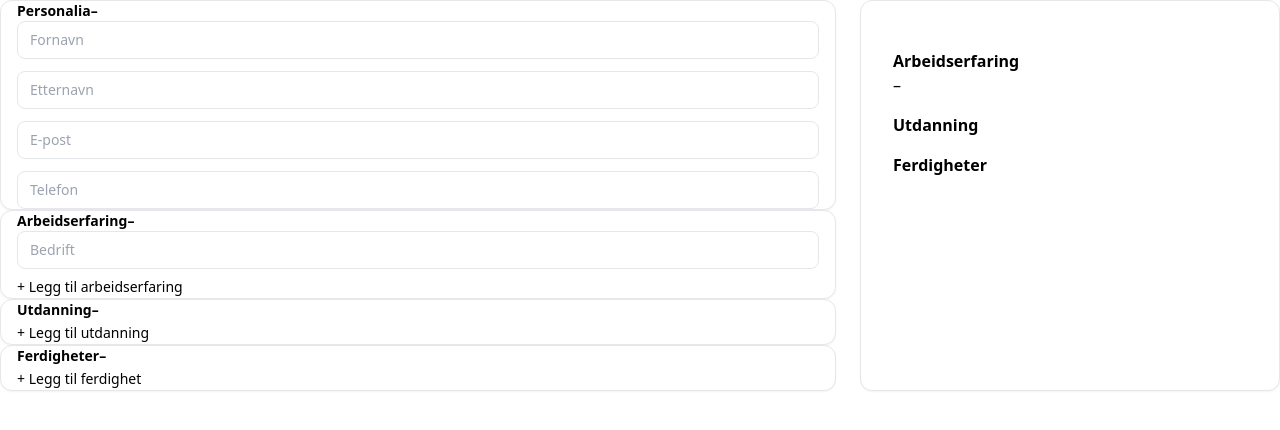
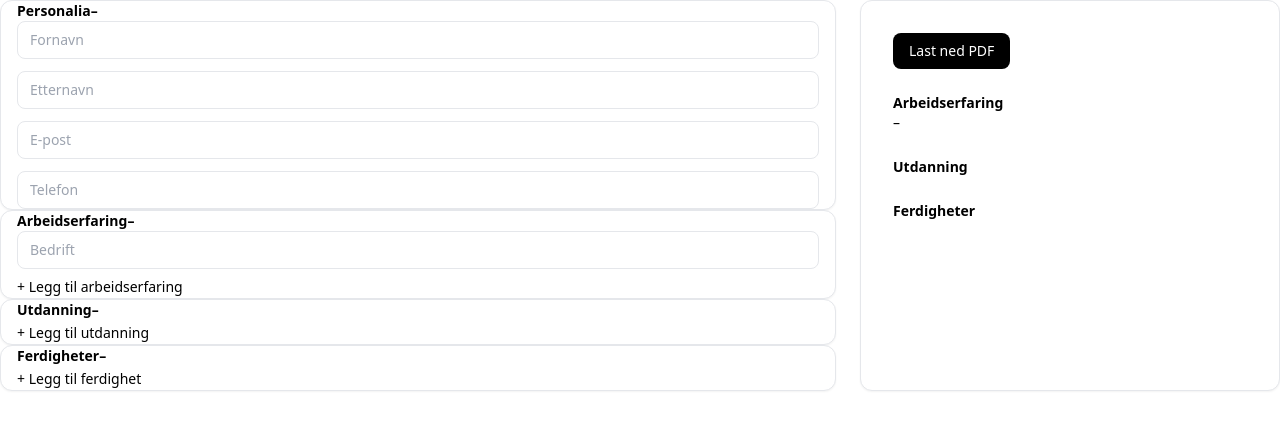
Before and after one commit to cosmicencounters5-png/cv-proffen, a Next.js app: page /cv in a window 1280 px wide. Both pictures are taken after a click on the button "+ Legg til arbeidserfaring". Shown: the top 430 px of the page. Built offline with nearby package versions, Linux system fonts and the light colour scheme.

Commit message:
Update CVPreview.tsx

```diff
--- a/components/CVPreview.tsx
+++ b/components/CVPreview.tsx
@@ -1,40 +1,53 @@
+import { CV } from "@/types/cv"
+
+export default function CVPreview({ cv }: { cv: CV }) {
+  return (
+    <div className="bg-white border rounded-xl p-8 shadow-sm print:shadow-none print:border-none">
+
+      {/* PDF-knapp – vises ikke i print */}
       <button
         onClick={() => window.print()}
         className="mb-4 px-4 py-2 bg-black text-white rounded-lg print:hidden"
       >
         Last ned PDF
       </button>
-import { CV } from "@/types/cv"
 
-export default function CVPreview({ cv }: { cv: CV }) {
-  return (
-<div className="bg-white border rounded-xl p-8 shadow-sm print:shadow-none print:border-none">
-      <h1 className="text-xl font-bold">
+      {/* ALT som skal med i PDF */}
+      <div className="print-area">
+        <h1 className="text-3xl font-bold mb-1">
           {cv.personal.firstName} {cv.personal.lastName}
         </h1>
-      <p>{cv.personal.email}</p>
-      <p>{cv.personal.phone}</p>
 
-      <h2 className="mt-4 font-semibold">Arbeidserfaring</h2>
+        <p className="text-sm">{cv.personal.email}</p>
+        <p className="text-sm">{cv.personal.phone}</p>
+
+        <h2 className="mt-6 mb-2 font-semibold uppercase text-sm text-gray-500">
+          Arbeidserfaring
+        </h2>
         {cv.experience.map((e) => (
-        <p key={e.id}>
+          <p key={e.id} className="text-sm mb-1">
             <strong>{e.role}</strong> – {e.company}
           </p>
         ))}
 
-      <h2 className="mt-4 font-semibold">Utdanning</h2>
+        <h2 className="mt-6 mb-2 font-semibold uppercase text-sm text-gray-500">
+          Utdanning
+        </h2>
         {cv.education.map((e) => (
-        <p key={e.id}>
+          <p key={e.id} className="text-sm mb-1">
             {e.degree}, {e.school} ({e.year})
           </p>
         ))}
 
-      <h2 className="mt-4 font-semibold">Ferdigheter</h2>
-      <ul className="list-disc ml-5">
+        <h2 className="mt-6 mb-2 font-semibold uppercase text-sm text-gray-500">
+          Ferdigheter
+        </h2>
+        <ul className="list-disc ml-5 text-sm">
           {cv.skills.map((s) => (
             <li key={s.id}>{s.name}</li>
           ))}
         </ul>
       </div>
+    </div>
   )
 }
```
Lines whose indentation alone changed are shown as unchanged.
